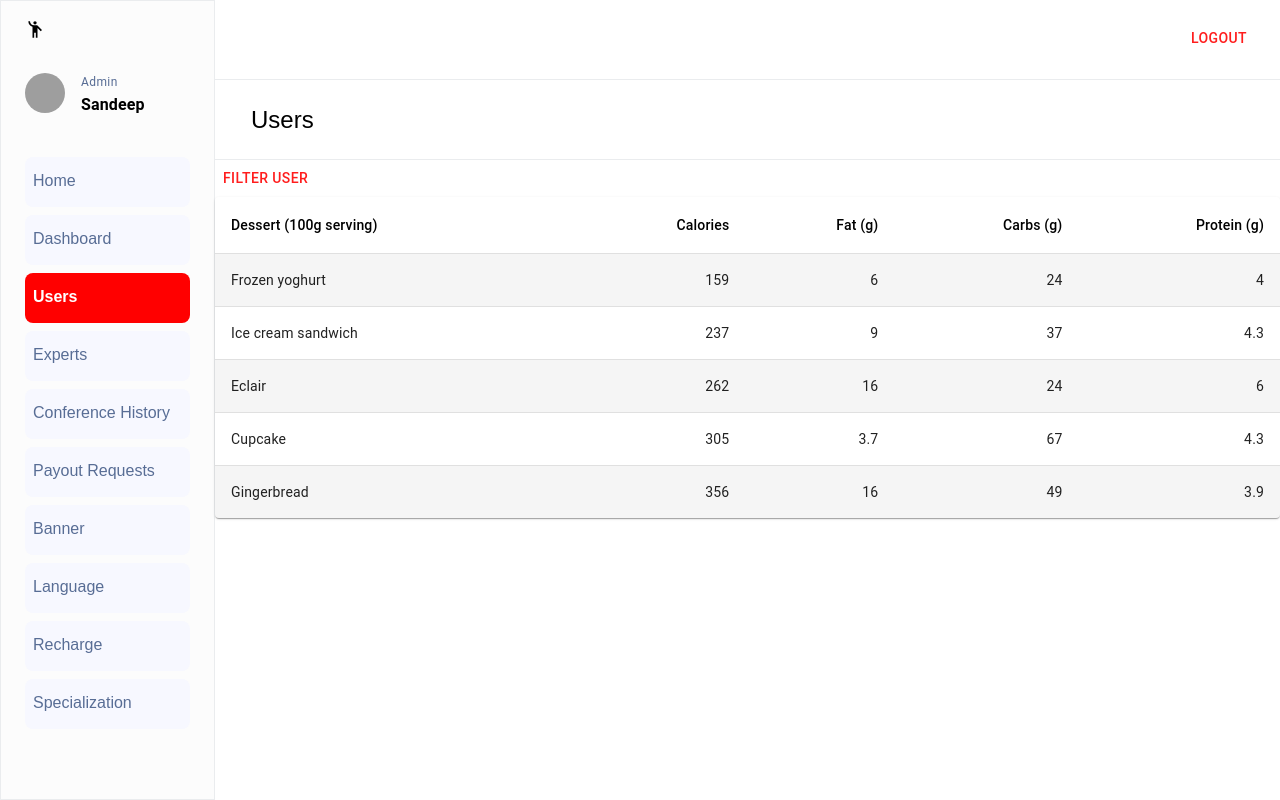
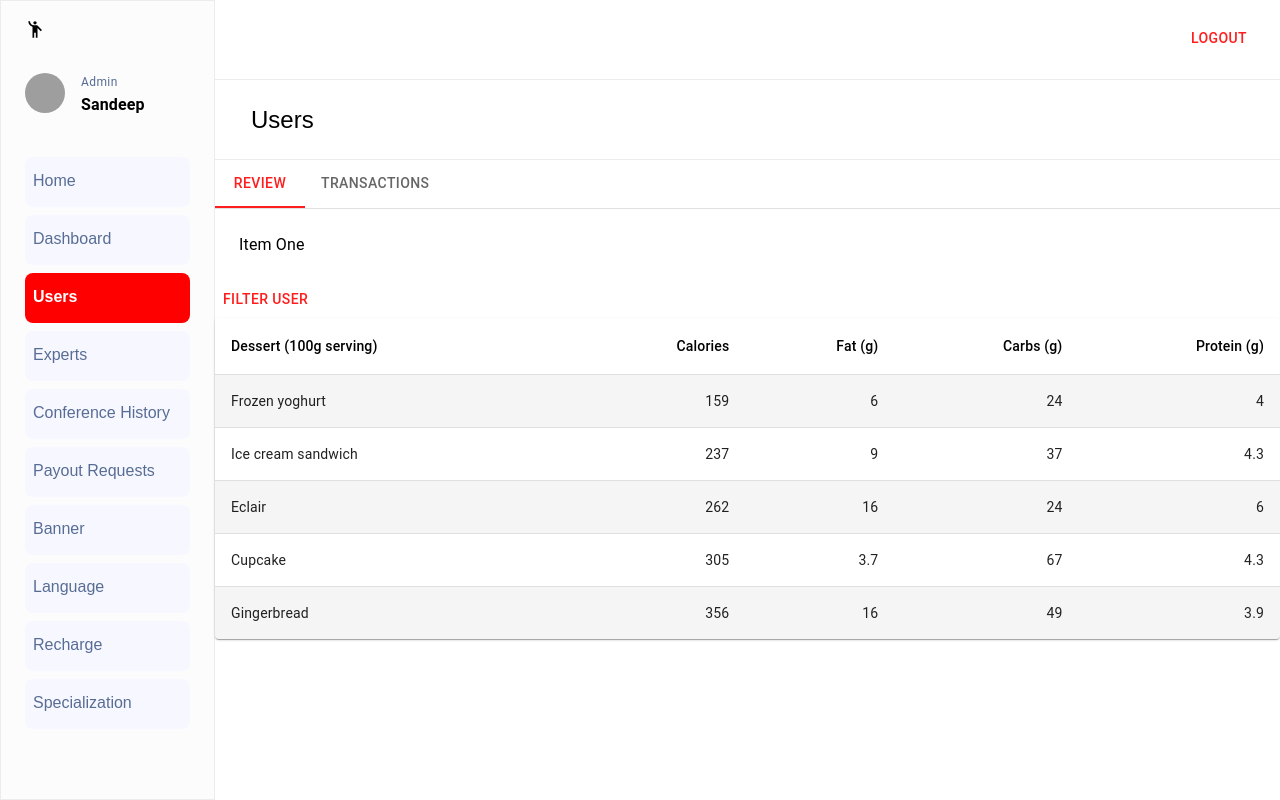
Before and after one commit to sandeepchakradhar/Adminastro, a React (Create React App) app: page /Dashboard/Users in a window 1280 px wide. Built offline with nearby package versions, Linux system fonts and the light colour scheme; grey boxes are pictures that could not be loaded.

Commit message:
tabs created in  users

```diff
--- /dev/null
+++ b/src/components/BasicTabs.js
@@ -0,0 +1,68 @@
+import * as React from "react";
+import PropTypes from "prop-types";
+import Tabs from "@mui/material/Tabs";
+import Tab from "@mui/material/Tab";
+import Typography from "@mui/material/Typography";
+import Box from "@mui/material/Box";
+
+function TabPanel(props) {
+  const { children, value, index, ...other } = props;
+
+  return (
+    <div
+      role="tabpanel"
+      hidden={value !== index}
+      id={`simple-tabpanel-${index}`}
+      aria-labelledby={`simple-tab-${index}`}
+      {...other}
+    >
+      {value === index && (
+        <Box sx={{ p: 3 }}>
+          <Typography>{children}</Typography>
+        </Box>
+      )}
+    </div>
+  );
+}
+
+TabPanel.propTypes = {
+  children: PropTypes.node,
+  index: PropTypes.number.isRequired,
+  value: PropTypes.number.isRequired,
+};
+
+function a11yProps(index) {
+  return {
+    id: `simple-tab-${index}`,
+    "aria-controls": `simple-tabpanel-${index}`,
+  };
+}
+
+export default function BasicTabs() {
+  const [value, setValue] = React.useState(0);
+
+  const handleChange = (event, newValue) => {
+    setValue(newValue);
+  };
+
+  return (
+    <Box sx={{ width: "100%" }}>
+      <Box sx={{ borderBottom: 1, borderColor: "divider" }}>
+        <Tabs
+          value={value}
+          onChange={handleChange}
+          aria-label="basic tabs example"
+        >
+          <Tab label="Review" {...a11yProps(0)} />
+          <Tab label="Transactions" {...a11yProps(1)} />
+        </Tabs>
+      </Box>
+      <TabPanel value={value} index={0}>
+        Item One
+      </TabPanel>
+      <TabPanel value={value} index={1}>
+        Item Two
+      </TabPanel>
+    </Box>
+  );
+}
--- a/src/pages/Users.js
+++ b/src/pages/Users.js
@@ -1,5 +1,6 @@
 import { Button } from "@mui/material";
 import React from "react";
+import BasicTabs from "../components/BasicTabs";
 import HeaderTwo from "../components/HeaderTwo";
 import CustomizedTables from "../components/Tabels";
 import UserFilterBy from "../components/UserFilterBy";
@@ -19,6 +20,7 @@
   return (
     <div>
       <HeaderTwo header={"Users"}/>
+      <BasicTabs/>
          <Button
         onClick={() => {
           handleClickOpen1();
```
